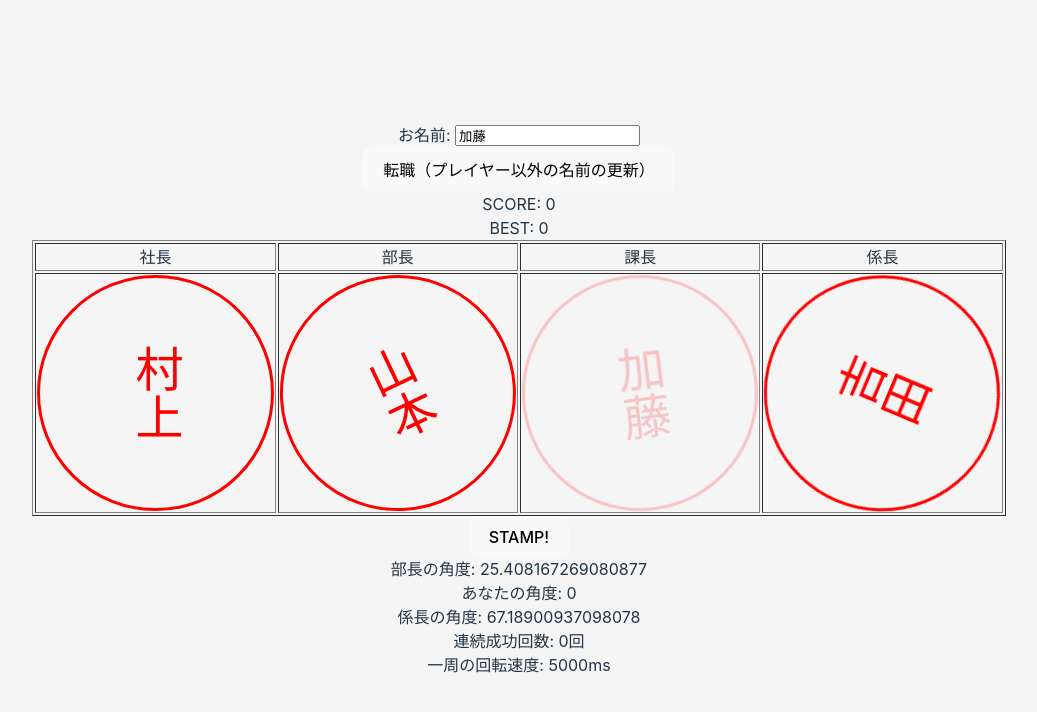
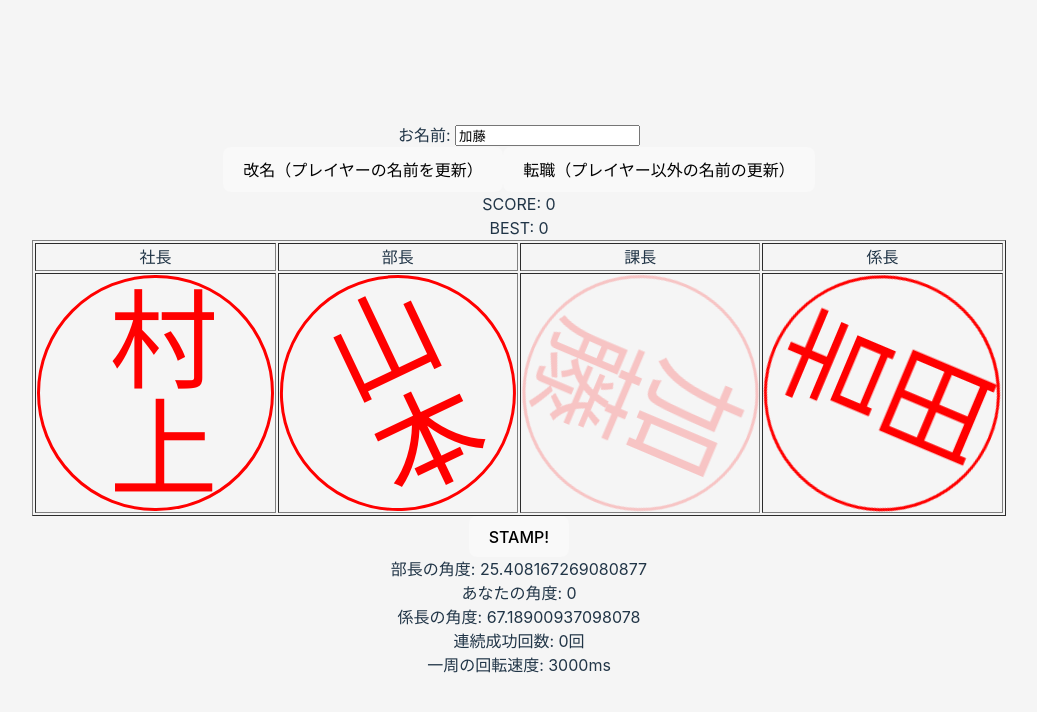
Before and after one commit to YutakaNagai/ojigi-hanko-sample, a Vue app: page / in a window 1280 px wide. Shown: the top 712 px of the page, without its empty margins (121-1158 px from the left). Built offline with nearby package versions, Linux system fonts and the light colour scheme.

Commit message:
名前の長さを自動調節

```diff
--- a/src/App.vue
+++ b/src/App.vue
@@ -7,6 +7,7 @@
             @change="createPlayerNameArray()"
         />
     </div>
+    <button @click="setFontSize()">改名（プレイヤーの名前を更新）</button>
     <button @click="updateRandomName()">
         転職（プレイヤー以外の名前の更新）
     </button>
@@ -25,7 +26,11 @@
         </tr>
 
         <tr>
-            <td v-for="(character, index) in characterList" :key="index">
+            <td
+                v-for="(character, index) in characterList"
+                :key="index"
+                :id="`area_${index}`"
+            >
                 <div
                     :id="`circle_${index}`"
                     class="circle"
@@ -37,7 +42,7 @@
                             : { transform: `rotate(-${character.deg}deg)` }
                     "
                 >
-                    <div class="centeredText">
+                    <div :id="`text_${index}`" class="centeredText">
                         <div v-for="char in character.name" :key="char">
                             {{ char }}
                         </div>
@@ -142,6 +147,8 @@ export default {
 
         // その他の苗字設定
         this.updateRandomName();
+
+        this.setFontSize();
     },
 
     methods: {
@@ -224,7 +231,6 @@ export default {
         setObj() {
             // 成功していた場合、回転速度が10％アップ
             this.rotateSpeed = this.isSuccess ? this.rotateSpeed * 0.9 : 3000;
-            this.rotateSpeed = 5000;
             // ref属性を使用して要素の参照を取得
             const circleElem = document.getElementById("circle_2");
             // 回転の開始角度としてランダムな値をthis.objに保存する
@@ -278,14 +284,21 @@ export default {
 
             this.familyOwnedBonus =
                 maxDuplicateCount > 1 ? maxDuplicateCount * 10 : 1;
+
+            this.setFontSize();
         },
 
-        getFontSize(len) {
-            const circleElem = document.getElementsByClassName("circle")[0];
-            const circleRect = circleElem.getBoundingClientRect();
-            console.log("circleRect :>> ", circleRect);
-            console.log("len :>> ", len);
-            return "50px";
+        setFontSize() {
+            const areaElem = document.getElementById("area_0");
+            const areaSize = areaElem.getBoundingClientRect().height;
+            this.characterList.forEach((character, index) => {
+                const len = character.name.length;
+
+                console.log("index :>> ", index);
+                console.log("areaSize / len :>> ", areaSize / len);
+                const textElem = document.getElementById(`text_${index}`);
+                textElem.style.fontSize = `${(areaSize / len) * 0.9}px`;
+            });
         },
     },
 
@@ -310,7 +323,6 @@ export default {
     transform: translate(-50%, -50%); /* 中央揃え */
     text-align: center;
     color: red;
-    font-size: xxx-large;
 }
 
 /* 縦書きのスタイルをそのままにする */
```
